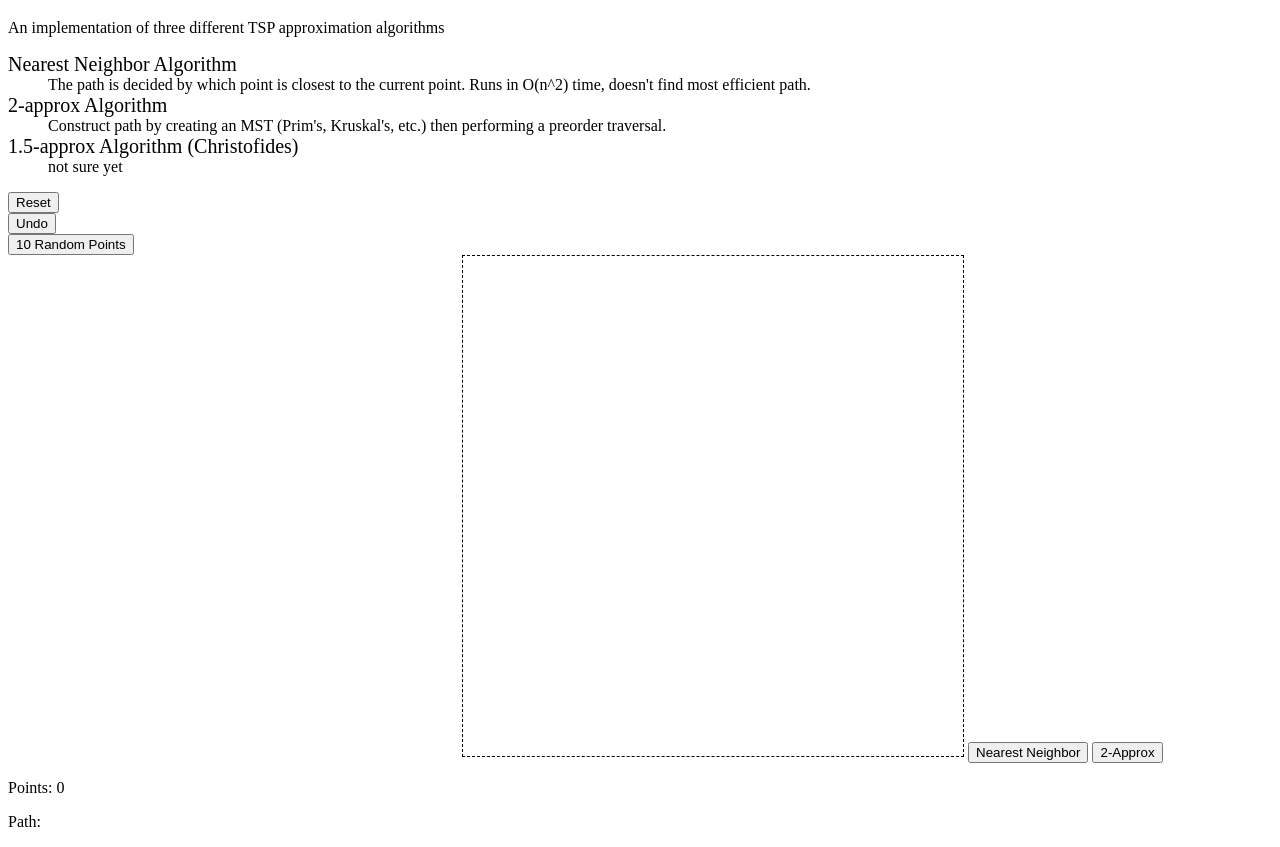
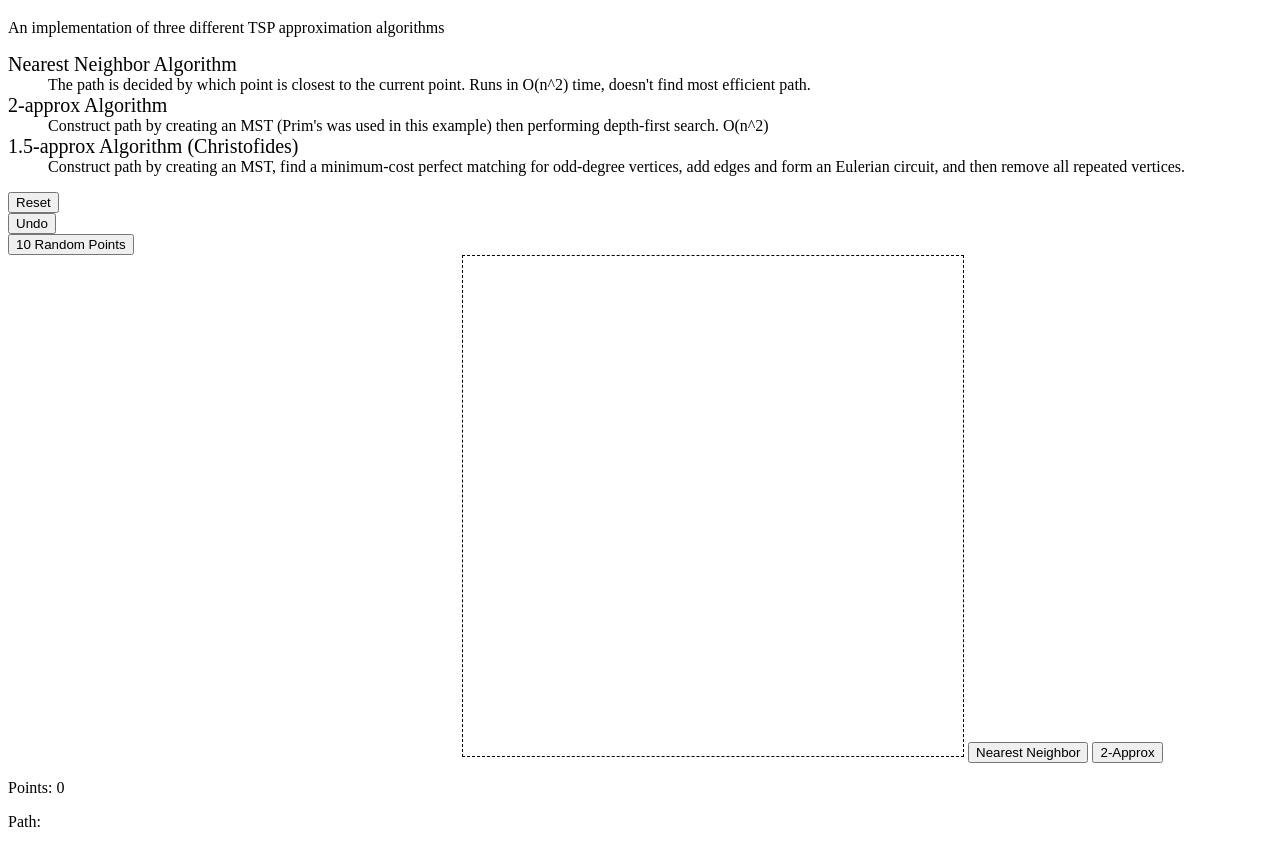
Before and after one commit to TobsterStrudel/TSPWebApp, a plain HTML site: page webpage.html in a window 1280 px wide. Shown: the part 61-908 px from the top of the page. Drawn offline with nearby package versions, Linux system fonts and the light colour scheme.

Commit message:
Added description for Christofides, updated for 2-approx

```diff
--- a/webpage.html
+++ b/webpage.html
@@ -7,9 +7,9 @@
     <dt style="font-size:20px">Nearest Neighbor Algorithm</dt>
     <dd>The path is decided by which point is closest to the current point. Runs in O(n^2) time, doesn't find most efficient path.</dd>
     <dt style="font-size:20px">2-approx Algorithm</dt>
-    <dd>Construct path by creating an MST (Prim's, Kruskal's, etc.) then performing a preorder traversal.</dd>
+    <dd>Construct path by creating an MST (Prim's was used in this example) then performing depth-first search. O(n^2)</dd>
     <dt style="font-size:20px">1.5-approx Algorithm (Christofides)</dt>
-    <dd>not sure yet</dd>
+    <dd>Construct path by creating an MST, find a minimum-cost perfect matching for odd-degree vertices, add edges and form an Eulerian circuit, and then remove all repeated vertices.</dd>
 </dl>
 
 <svg id="dataviz_area" height=200 width=450></svg>
```
